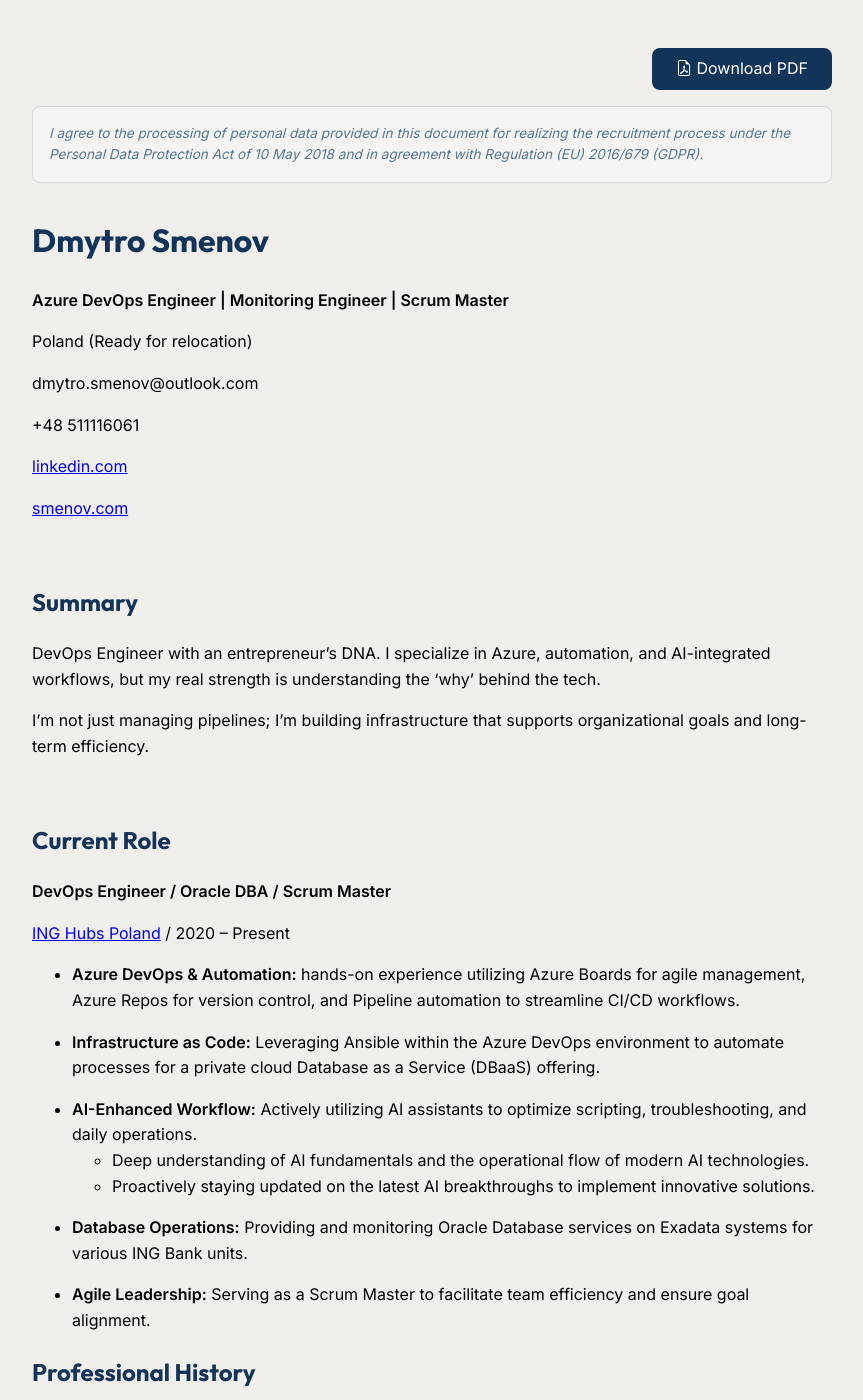
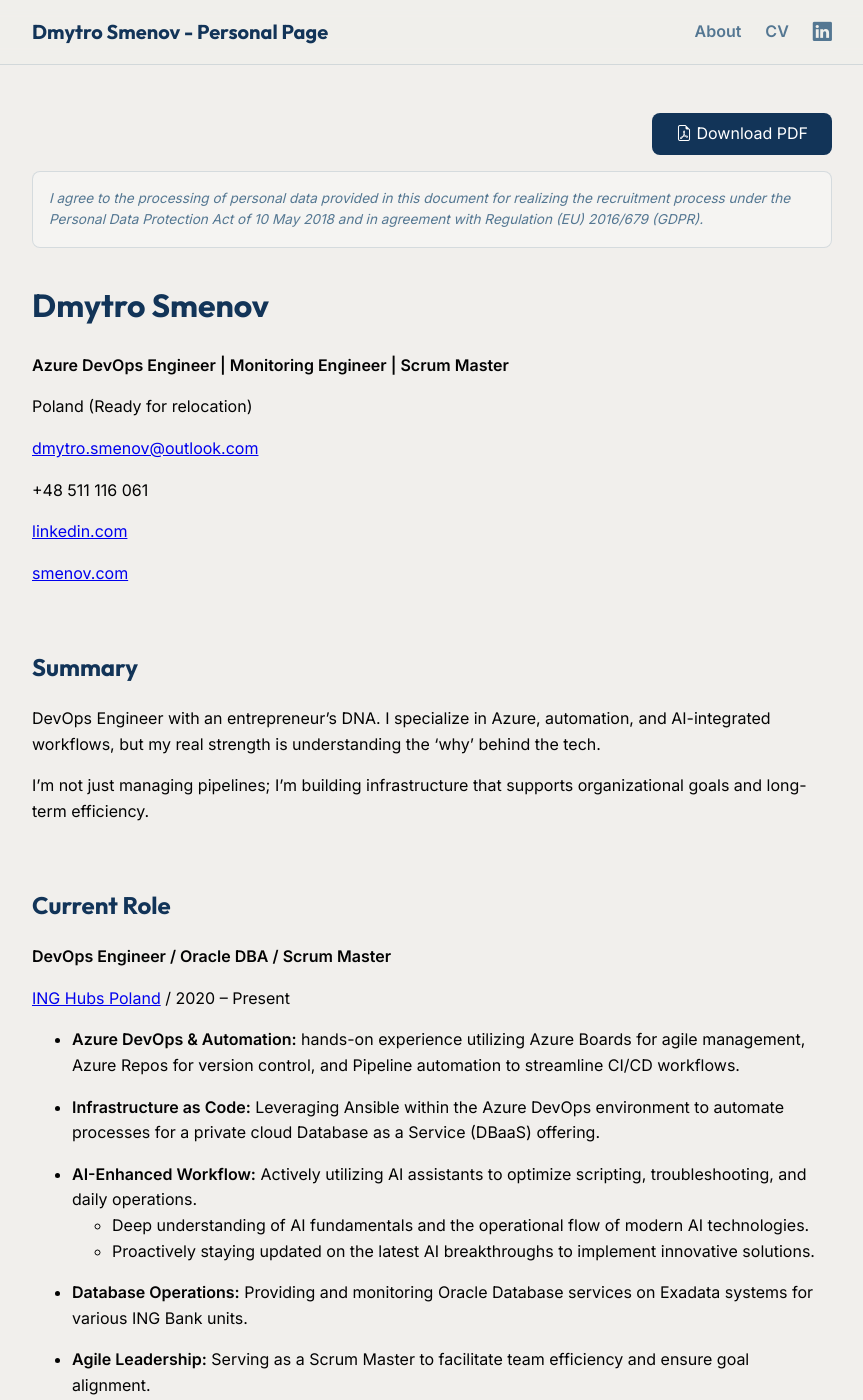
Before and after one commit to dsmenov/dsmenov.github.io, a Jekyll site: the page built from cv.md, in a window 1280 px wide and 1400 px high. Shown: the whole window, without its empty margins (208-1071 px from the left). Built offline with Jekyll 4.4.1, drawn with Linux system fonts in a browser that asks for light colours; our own code applies the rules of GitHub Pages for plain Markdown files; some of the changed text lies outside the part shown.

Commit message:
feat: Add sticky header navigation, update site metadata, and refine CV content.

```diff
--- a/_config.yml
+++ b/_config.yml
@@ -1,4 +1,4 @@
-title: Dmytro Smenov
-description: Built from the ground up.
+title: Dmytro Smenov - Personal Page
+description: Build from stardust and magic
 theme: # Leave blank for a true "from scratch" build
 remote_theme: # Also blank
--- a/_layouts/default.html
+++ b/_layouts/default.html
@@ -9,17 +9,26 @@
 
 <body>
 
+  <header class="main-header no-print">
+    <nav class="nav-container">
+      <div class="logo">
+        <a href="/">{{ site.title }}</a>
+      </div>
+      <div class="nav-links">
+        <a href="/" title="About">About</a>
+        <a href="/cv" title="CV">CV</a>
+        <a href="https://www.linkedin.com/in/dsmenov/" target="_blank" rel="noopener" aria-label="LinkedIn">
+          <i class="bi bi-linkedin"></i>
+        </a>
+      </div>
+    </nav>
+  </header>
+
   <main class="content-wrapper">
     {{ content }}
   </main>
 
   <footer>
-    <p>
-      <a href="/" title="About">About</a> |
-      <a href="/cv" title="CV">CV</a> |
-      <a href="https://www.linkedin.com/in/dsmenov/" target="_blank" rel="noopener" aria-label="LinkedIn"><i
-          class="bi bi-linkedin"></i></a>
-    </p>
     <p>&copy; 2026 - {{ site.title }}</p>
   </footer>
 </body>
--- a/assets/css/style.css
+++ b/assets/css/style.css
@@ -29,6 +29,56 @@ h3 {
   font-family: "Outfit", sans-serif;
   color: var(--primary-color);
 }
+
+/* Header & Navigation */
+.main-header {
+  background-color: rgba(241, 239, 236, 0.8);
+  backdrop-filter: blur(10px);
+  border-bottom: 1px solid var(--glass-border);
+  position: sticky;
+  top: 0;
+  z-index: 1000;
+  padding: 1rem 0;
+}
+
+.nav-container {
+  max-width: 800px;
+  margin: 0 auto;
+  padding: 0 1rem;
+  display: flex;
+  justify-content: space-between;
+  align-items: center;
+}
+
+.logo a {
+  font-family: "Outfit", sans-serif;
+  font-weight: 700;
+  font-size: 1.25rem;
+  color: var(--primary-color);
+  text-decoration: none;
+}
+
+.nav-links {
+  display: flex;
+  gap: 1.5rem;
+  align-items: center;
+}
+
+.nav-links a {
+  color: var(--secondary-text);
+  text-decoration: none;
+  font-weight: 600;
+  font-size: 1rem;
+}
+
+.nav-links a:hover {
+  color: var(--primary-color);
+}
+
+.nav-links i {
+  font-size: 1.2rem;
+}
+
 
 main,
 .content-wrapper {
--- a/cv.md
+++ b/cv.md
@@ -18,9 +18,9 @@ I agree to the processing of personal data provided in this document for realizi
 
 Poland (Ready for relocation)
 
-dmytro.smenov@outlook.com
+<a href="mailto:dmytro.smenov@outlook.com">dmytro.smenov@outlook.com</a>
 
-+48 511116061
++48 511 116 061
 
 [linkedin.com](https://www.linkedin.com/in/dsmenov/)
 
```
Also changed, not shown: other parts of cv.md (+2 -4 lines).
